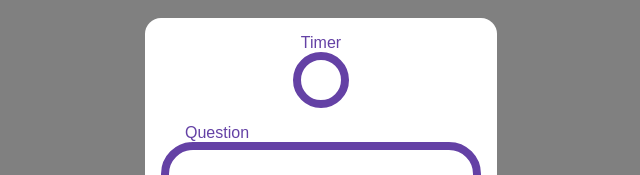
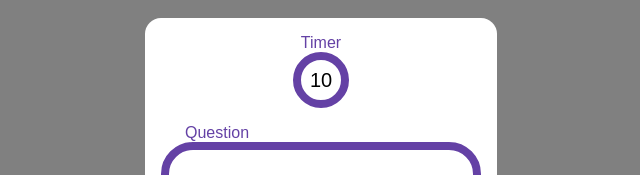
Before and after one commit to bern/live-trivia, a React (Create React App) app in the folder trivia-frontend/: page / in a window 1280 px wide. Shown: the top 175 px of the page, without its empty margins (319-959 px from the left). Built offline with nearby package versions, Linux system fonts and the light colour scheme.

Commit message:
working on streamer view, going to wire everyting up, need to think about the view of successfully asking a question

```diff
--- a/trivia-frontend/src/Streamer/Streamer.js
+++ b/trivia-frontend/src/Streamer/Streamer.js
@@ -4,8 +4,18 @@ import React, { Component } from 'react';
 export default class Streamer extends Component {
 
 
+    constructor(props){
+        super(props);
+        this.state = {
+            timer: 10,
+            question: "",
+            answers: ["","",""],
+            correct: -1
+        }
+    }
+
     ask(){
-        console.log("asking question");
+        console.log(this.state);
         /* code to post the question to the server
         to distribute to viewers */
     }
@@ -15,7 +25,7 @@ export default class Streamer extends Component {
             <div>
                  <div className="question-box">
                     <label className="creator-input-label creator-input-label--timer" htmlFor="timer" > Timer </label>
-                    <input name="timer" className="question-timer creator-input--timer" maxLength="2" ></input>
+                    <input name="timer" className="question-timer creator-input--timer" maxLength="2" defaultValue={this.state.timer} onChange={(value) => console.log(value)}/>
                     <label className="creator-input-label creator-input-label--question" htmlFor="question"> Question </label>
                     <textarea name="question" rows="3" className="question-text creator-input creator-input--question" placeholder="Enter your trivia question here..." ></textarea>
 
--- a/trivia-frontend/src/Viewer/Timer/Timer.css
+++ b/trivia-frontend/src/Viewer/Timer/Timer.css
@@ -7,6 +7,7 @@
     height: 1.5rem;
     width: 1.5rem;
     text-align: center;
+    overflow: hidden;
   }
 
   .question-timer--expired{
```
